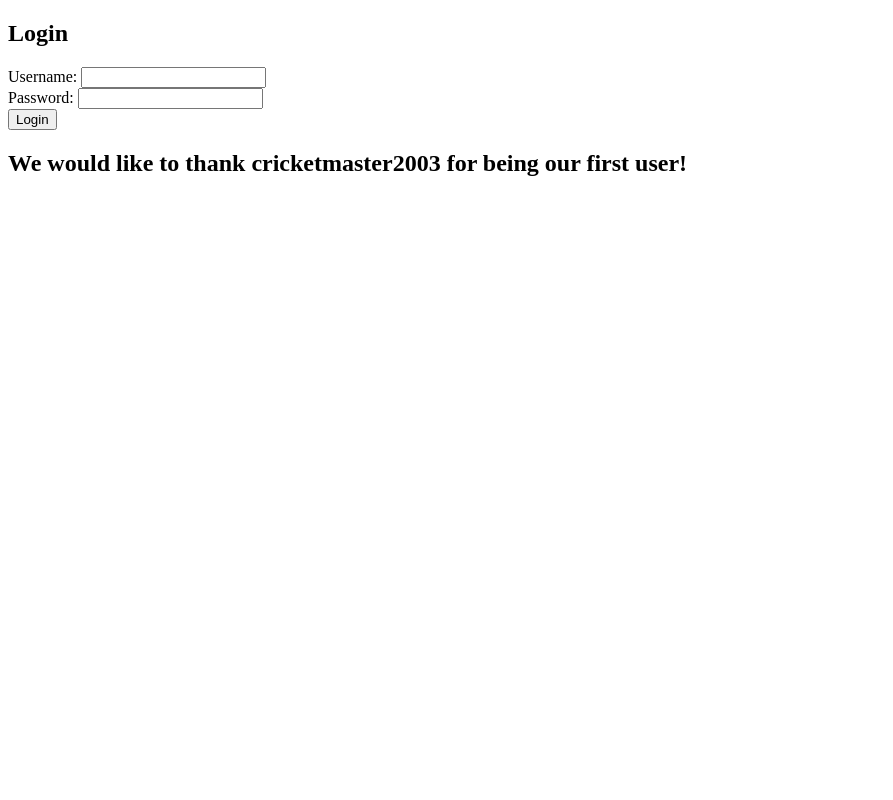
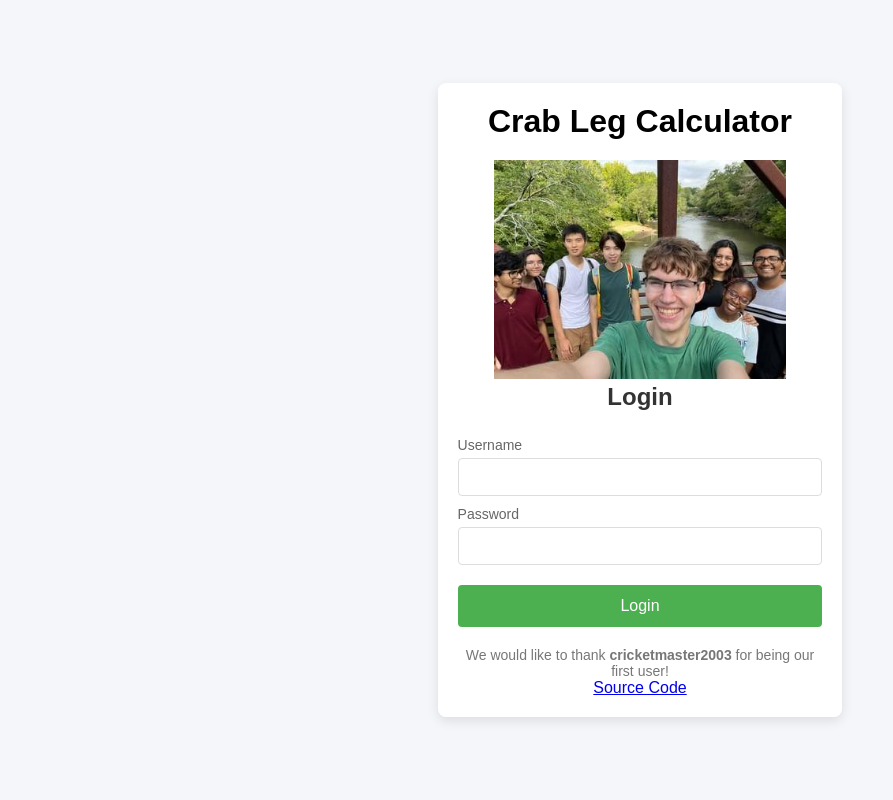
Before and after one commit to RichardZhangRZ/ctf-challenge, a Flask app: page /login in a window 1280 px wide. Shown: the whole page, without its empty margins (0-893 px from the left). Run offline with Flask 3, Linux system fonts and the light colour scheme.

Commit message:
Final touches

```diff
--- a/my_flask_app/app.py
+++ b/my_flask_app/app.py
@@ -11,7 +11,7 @@ db_config = {
     "host": os.getenv("DB_HOST", "localhost"),
     "user": os.getenv("DB_USER", "root"),  # Replace with your MySQL username
     "password": os.getenv("DB_PASSWORD", "password"),  # Replace with your MySQL password
-    "database": os.getenv("DB_NAME", "mydb"),
+    "database": os.getenv("DB_NAME", "prabhav"),
 }
 
 # Helper function to get a database connection
@@ -52,23 +52,24 @@ def login():
     if request.method == "POST":
         username = request.form["username"]
         password = request.form["password"]
+        sanitized_username = username.replace("'", "''")
+        sanitized_password = password.replace("'", "''")
 
         # Query the user from the database
         conn = get_db_connection()
         cursor = conn.cursor(dictionary=True, buffered=True)
         cursor.execute(
-            f"SELECT * FROM users WHERE username = '{username}' AND password = '{password}'"
+            f"SELECT * FROM users WHERE username = '{sanitized_username}' AND password = '{sanitized_password}'"
         )
         user = cursor.fetchone()
         cursor.close()
         conn.close()
 
         if user:
-            session["username"] = username
+            session["username"] = sanitized_username
             m = hashlib.sha256()
-            m.update(username.encode("utf-8"))
+            m.update(sanitized_username.encode("utf-8"))
             session["token"] = m.hexdigest()
-            flash("You have successfully logged in!", "success")
             return redirect(url_for("home"))
         else:
             flash("Invalid credentials. Please try again.", "error")
--- /dev/null
+++ b/my_flask_app/static/styles.css
@@ -0,0 +1,129 @@
+/* Reset basic styles */
+* {
+  margin: 0;
+  padding: 0;
+  box-sizing: border-box;
+}
+
+/* Centering container */
+body, html {
+  height: 100%;
+  display: flex;
+  align-items: center;
+  justify-content: center;
+  font-family: Arial, sans-serif;
+  background-color: #f4f6f9;
+}
+
+.container {
+  max-width: 1000px;
+  width: 90%;
+  padding: 20px;
+  background-color: #ffffff;
+  box-shadow: 0 4px 12px rgba(0, 0, 0, 0.1);
+  border-radius: 8px;
+  text-align: center;
+}
+
+h2 {
+  margin-bottom: 16px;
+  color: #333;
+}
+
+/* Form styling */
+form {
+  display: flex;
+  flex-direction: column;
+}
+
+label {
+  margin-top: 10px;
+  color: #666;
+  font-size: 14px;
+  text-align: left;
+}
+
+input[type="text"],
+input[type="password"] {
+  padding: 10px;
+  margin-top: 5px;
+  border: 1px solid #ddd;
+  border-radius: 4px;
+  font-size: 14px;
+}
+
+button {
+  margin-top: 20px;
+  padding: 12px;
+  border: none;
+  background-color: #4CAF50;
+  color: white;
+  border-radius: 4px;
+  cursor: pointer;
+  font-size: 16px;
+  transition: background-color 0.3s ease;
+}
+
+button:hover {
+  background-color: #45a049;
+}
+
+img {
+  width: 50%;
+  object-fit: cover;
+}
+
+/* Message styling */
+.messages {
+  margin: 15px 0;
+  padding: 0;
+  list-style-type: none;
+}
+
+.messages li {
+  padding: 8px;
+  margin-bottom: 5px;
+  border-radius: 4px;
+  color: #333;
+}
+
+.messages .error {
+  background-color: #e74c3c;
+}
+
+.messages .success {
+  background-color: #2ecc71;
+}
+
+.thank-you {
+  margin-top: 20px;
+  color: #777;
+  font-size: 14px;
+}
+
+.response-message, .result {
+  margin-top: 15px;
+  color: #333;
+}
+
+.result h3 {
+  margin-bottom: 5px;
+  color: #333;
+}
+
+.logout-link {
+  display: inline-block;
+  margin-top: 20px;
+  color: #4CAF50;
+  text-decoration: none;
+  font-size: 14px;
+  transition: color 0.3s ease;
+}
+
+.logout-link:hover {
+  color: #388e3c;
+}
+
+.title {
+  margin-bottom: 20px;
+}
--- a/my_flask_app/templates/login.html
+++ b/my_flask_app/templates/login.html
@@ -3,27 +3,33 @@
 <head>
     <meta charset="UTF-8">
     <title>Login</title>
+    <link rel="stylesheet" href="/static/styles.css">
 </head>
 <body>
+  <div class="container">
+    <h1 class="title">Crab Leg Calculator</h1>
+    <img src="/static/crab leg.jpg" alt="Crab Leg" style="width: 80%" />
     <h2>Login</h2>
     {% with messages = get_flashed_messages(with_categories=true) %}
       {% if messages %}
-        <ul>
+        <ul class="messages">
           {% for category, message in messages %}
             <li class="{{ category }}">{{ message }}</li>
           {% endfor %}
         </ul>
       {% endif %}
-    {% endwith %}</h2>
+    {% endwith %}
     <form method="post">
-        <label for="username">Username:</label>
-        <input type="text" name="username" required>
-        <br>
-        <label for="password">Password:</label>
-        <input type="password" name="password" required>
-        <br>
+        <label for="username">Username</label>
+        <input type="text" id="username" name="username" required>
+
+        <label for="password">Password</label>
+        <input type="password" id="password" name="password" required>
+
         <button type="submit">Login</button>
     </form>
-    <h2>We would like to thank <b>cricketmaster2003</b> for being our first user!</h2>
+    <p class="thank-you">We would like to thank <b>cricketmaster2003</b> for being our first user!</p>
+    <a href="https://github.com/RichardZhangRZ/ctf-challenge/tree/main/my_flask_app" target="_blank">Source Code</a>
+  </div>
 </body>
 </html>
```
Also changed, not shown: my_express_app/public/styles.css (+12 -0 lines), my_flask_app/templates/home.html (+13 -3 lines), my_express_app/public/josh nono.jpg (added), my_express_app/public/prabhav yesyes.jpg (added), my_flask_app/static/crab leg.jpg (added), my_flask_app/static/prabhav.jpg (added), 2 other files.
